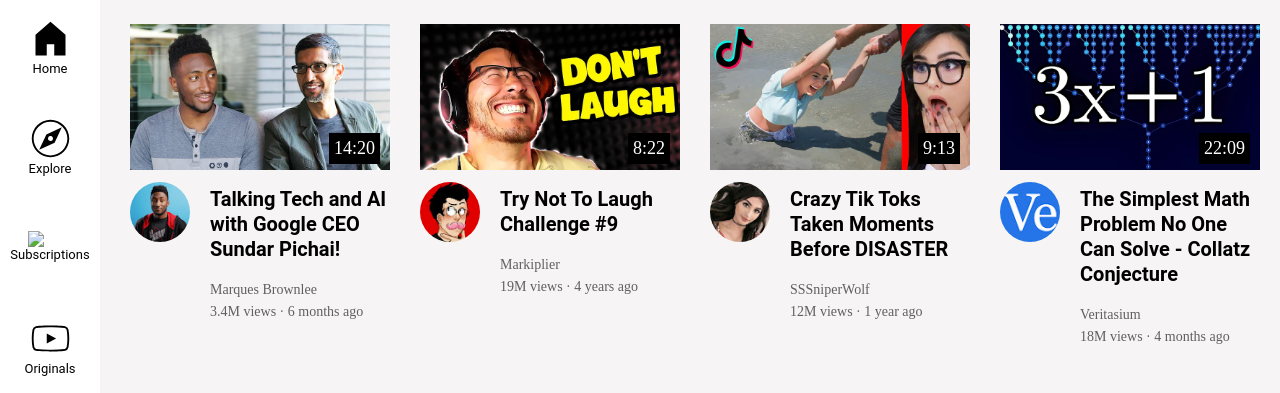
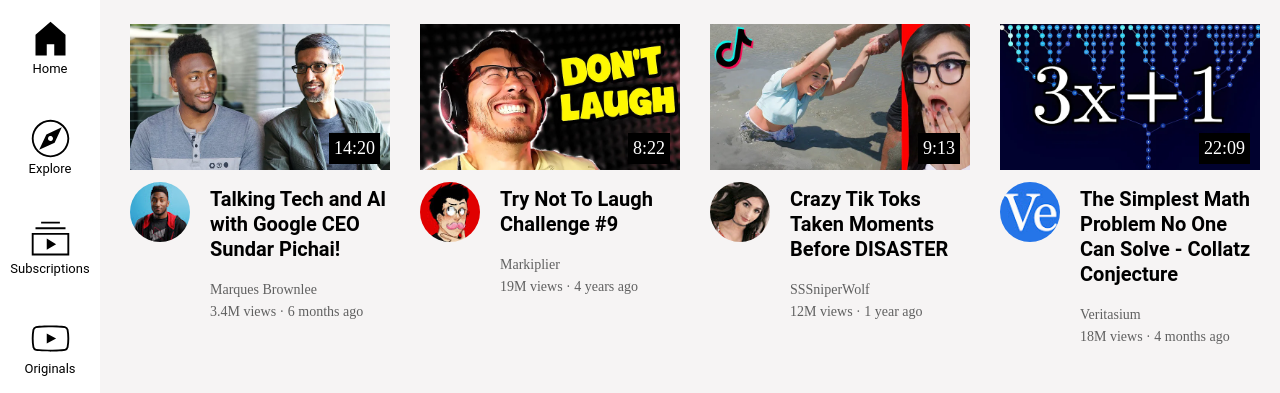
Before and after one commit to SuperBoingBoing/SuperBoingBoing-Website, a plain HTML site: page index.html in a window 1280 px wide. Shown: the part 74-467 px from the top of the page. Drawn offline with Linux system fonts and the light colour scheme; the site is published under a folder, as on GitHub Pages, so addresses that start at the root find nothing.

Commit message:
Update index.html

```diff
--- a/index.html
+++ b/index.html
@@ -52,7 +52,7 @@
         </div>
 
         <div class="sidebar-link">
-            <img src="/images/icons/subscriptions.svg">
+            <img src="images/icons/subscriptions.svg">
             <div> Subscriptions </div>
         </div>
 
```
